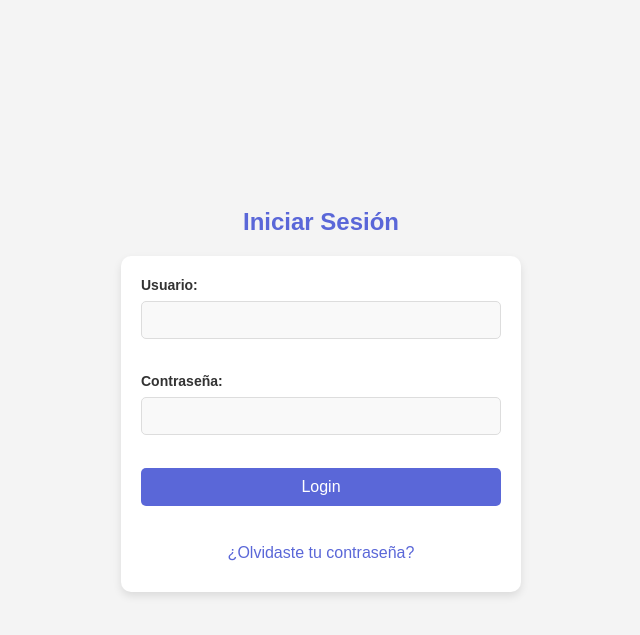
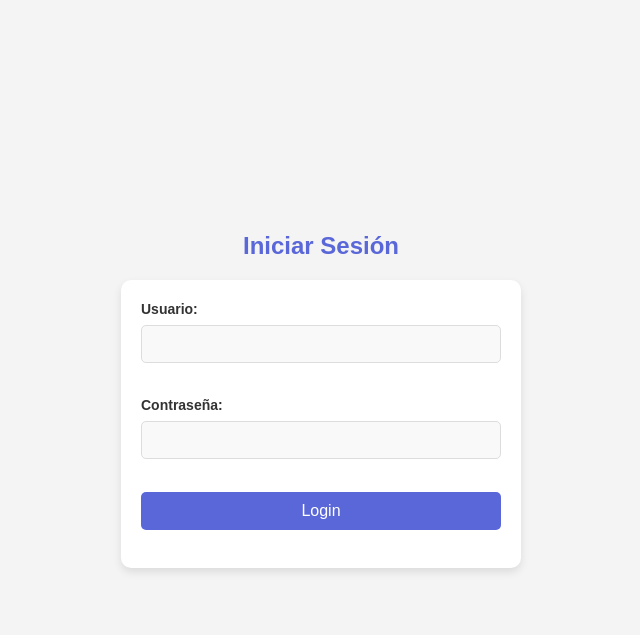
Before and after one commit to Daniels4624P/Proyecto-FastAPI, a FastAPI app: page /login in a window 1280 px wide. Shown: the top 635 px of the page, without its empty margins (319-959 px from the left). Run offline with FastAPI, Linux system fonts and the light colour scheme.

Commit message:
Update login.html

```diff
--- a/src/templates/login.html
+++ b/src/templates/login.html
@@ -16,8 +16,6 @@
         <input type="password" id="password" name="password" required><br><br>
 
         <button type="submit">Login</button><br><br>
-
-        <a href="actualizar_contraseña/page" id="forgot_password">¿Olvidaste tu contraseña?</a>
     </form>
 
     <script>
```
